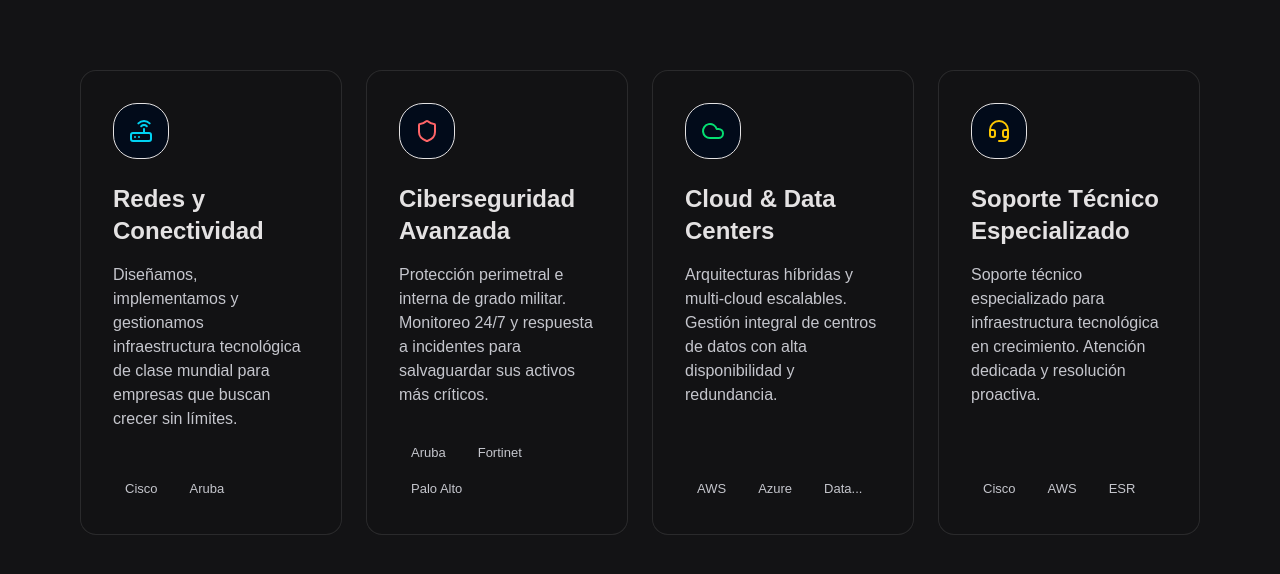
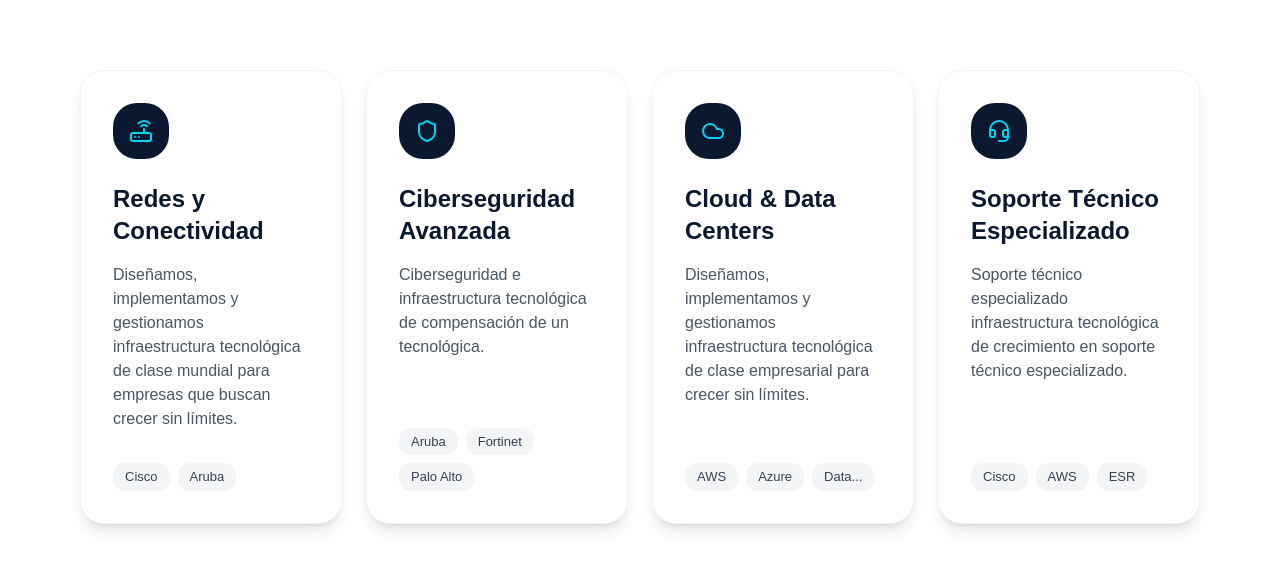
Before and after one commit to papery2129/fremmatech-page, a React (Vite) app: page / in a window 1280 px wide. Shown: the part 540-1114 px from the top of the page. Built offline with nearby package versions, Linux system fonts and the light colour scheme.

Commit message:
feat (component): service catalog en cards para los servicios generales

```diff
--- a/src/shared/ui/card.tsx
+++ b/src/shared/ui/card.tsx
@@ -1,14 +1,19 @@
 import { type HTMLAttributes, forwardRef } from "react";
 import { cn } from "../lib/utils";
 
-// Definimos la estructura base de una tarjeta
-export const Card = forwardRef<HTMLDivElement, HTMLAttributes<HTMLDivElement>>(
-  ({ className, children, ...props }, ref) => {
+export interface CardProps extends HTMLAttributes<HTMLDivElement> {
+  variant?: "glass" | "light";
+}
+
+export const Card = forwardRef<HTMLDivElement, CardProps>(
+  ({ className, variant = "glass", children, ...props }, ref) => {
     return (
       <div
         ref={ref}
         className={cn(
-          "glass-card p-8 rounded-lg flex flex-col h-full transition-all duration-300 hover:shadow-xl hover:-translate-y-1 relative group overflow-hidden",
+          "p-8 rounded-xl flex flex-col h-full transition-all duration-300 hover:shadow-xl relative group overflow-hidden",
+          variant === "glass" && "glass-card hover:-translate-y-1",
+          variant === "light" && "bg-white border border-gray-100 shadow-lg",
           className
         )}
         {...props}
@@ -20,11 +25,21 @@ export const Card = forwardRef<HTMLDivElement, HTMLAttributes<HTMLDivElement>>(
 );
 Card.displayName = "Card";
 
-// Un sub-componente para los tags/chips dentro de la tarjeta
-export const CardChip = ({ children, className }: { children: React.ReactNode; className?: string }) => {
+export const CardChip = ({
+  children,
+  className,
+  isLight
+}: {
+  children: React.ReactNode;
+  className?: string;
+  isLight?: boolean;
+}) => {
   return (
     <span className={cn(
-      "px-3 py-1 bg-(--color-surface-container-high) text-on-surface-variant rounded-md font-body text-[13px] font-medium transition-colors group-hover:bg-secondary-container/10 group-hover:text-secondary",
+      "px-3 py-1 rounded-md font-body text-[13px] font-medium transition-colors",
+      isLight
+        ? "bg-gray-100 text-gray-700"
+        : "bg-(--color-surface-container-high) text-on-surface-variant group-hover:bg-secondary-container/10 group-hover:text-secondary",
       className
     )}>
       {children}
--- a/src/widgets/service-catalog.tsx
+++ b/src/widgets/service-catalog.tsx
@@ -7,60 +7,58 @@ export const ServiceCatalog = () => {
       id: "networks",
       title: "Redes y Conectividad",
       description: "Diseñamos, implementamos y gestionamos infraestructura tecnológica de clase mundial para empresas que buscan crecer sin límites.",
-      icon: <Router className="w-6 h-6 text-cyan-400" />,
+      icon: <Router className="text-cyan-400" />,
       tags: ["Cisco", "Aruba"],
-      color: "cyan",
     },
     {
       id: "security",
       title: "Ciberseguridad Avanzada",
-      description: "Protección perimetral e interna de grado militar. Monitoreo 24/7 y respuesta a incidentes para salvaguardar sus activos más críticos.",
-      icon: <Shield className="w-6 h-6 text-red-400" />,
+      description: "Ciberseguridad e infraestructura tecnológica de compensación de un tecnológica.",
+      icon: <Shield className="text-cyan-400" />,
       tags: ["Aruba", "Fortinet", "Palo Alto"],
-      color: "red",
     },
     {
       id: "cloud",
       title: "Cloud & Data Centers",
-      description: "Arquitecturas híbridas y multi-cloud escalables. Gestión integral de centros de datos con alta disponibilidad y redundancia.",
-      icon: <Cloud className="w-6 h-6 text-green-400" />,
+      description: "Diseñamos, implementamos y gestionamos infraestructura tecnológica de clase empresarial para crecer sin límites.",
+      icon: <Cloud className="text-cyan-400" />,
       tags: ["AWS", "Azure", "Data..."],
-      color: "green",
     },
     {
       id: "support",
       title: "Soporte Técnico Especializado",
-      description: "Soporte técnico especializado para infraestructura tecnológica en crecimiento. Atención dedicada y resolución proactiva.",
-      icon: <Headset className="w-6 h-6 text-yellow-400" />,
+      description: "Soporte técnico especializado infraestructura tecnológica de crecimiento en soporte técnico especializado.",
+      icon: <Headset className="text-cyan-400" />,
       tags: ["Cisco", "AWS", "ESR"],
-      color: "yellow",
     },
   ];
 
-return (
-    <section className="py-20 relative z-10" id="soluciones">
+  return (
+    // Sección con fondo blanco y texto oscuro
+    <section className="py-20 bg-white text-gray-900 relative z-10" id="soluciones">
       <div className="max-w-container-max mx-auto px-margin-mobile md:px-margin-desktop">
 
         <div className="grid grid-cols-1 md:grid-cols-2 xl:grid-cols-4 gap-6">
           {services.map((service) => (
-            <Card key={service.id}>
-              {/* Icon Container limpio */}
-              <div className={`w-14 h-14 rounded-xl flex items-center justify-center mb-6 bg-primary-container border border-${service.color}-400/20 shadow-[0_0_15px_rgba(var(--color-${service.color}-400-rgb),0.2)]`}>
+            // Usamos la nueva variante "light"
+            <Card key={service.id} variant="light">
+
+              {/* Contenedor del icono con el fondo oscuro específico del HTML */}
+              <div className="w-14 h-14 bg-[#0a192f] rounded-xl flex items-center justify-center mb-6">
                 {service.icon}
               </div>
 
-              <h3 className="font-headline text-2xl font-bold mb-4 text-on-surface">
+              <h3 className="font-headline text-2xl font-bold mb-4 text-[#0a192f]">
                 {service.title}
               </h3>
 
-              {/* Reemplazamos flex-grow por grow */}
-              <p className="font-body text-base text-on-surface-variant mb-8 grow">
+              <p className="font-body text-base text-gray-600 mb-8 grow">
                 {service.description}
               </p>
 
               <div className="flex flex-wrap gap-2 mt-auto">
                 {service.tags.map((tag) => (
-                  <CardChip key={tag}>{tag}</CardChip>
+                  <CardChip key={tag} isLight>{tag}</CardChip>
                 ))}
               </div>
             </Card>
```
